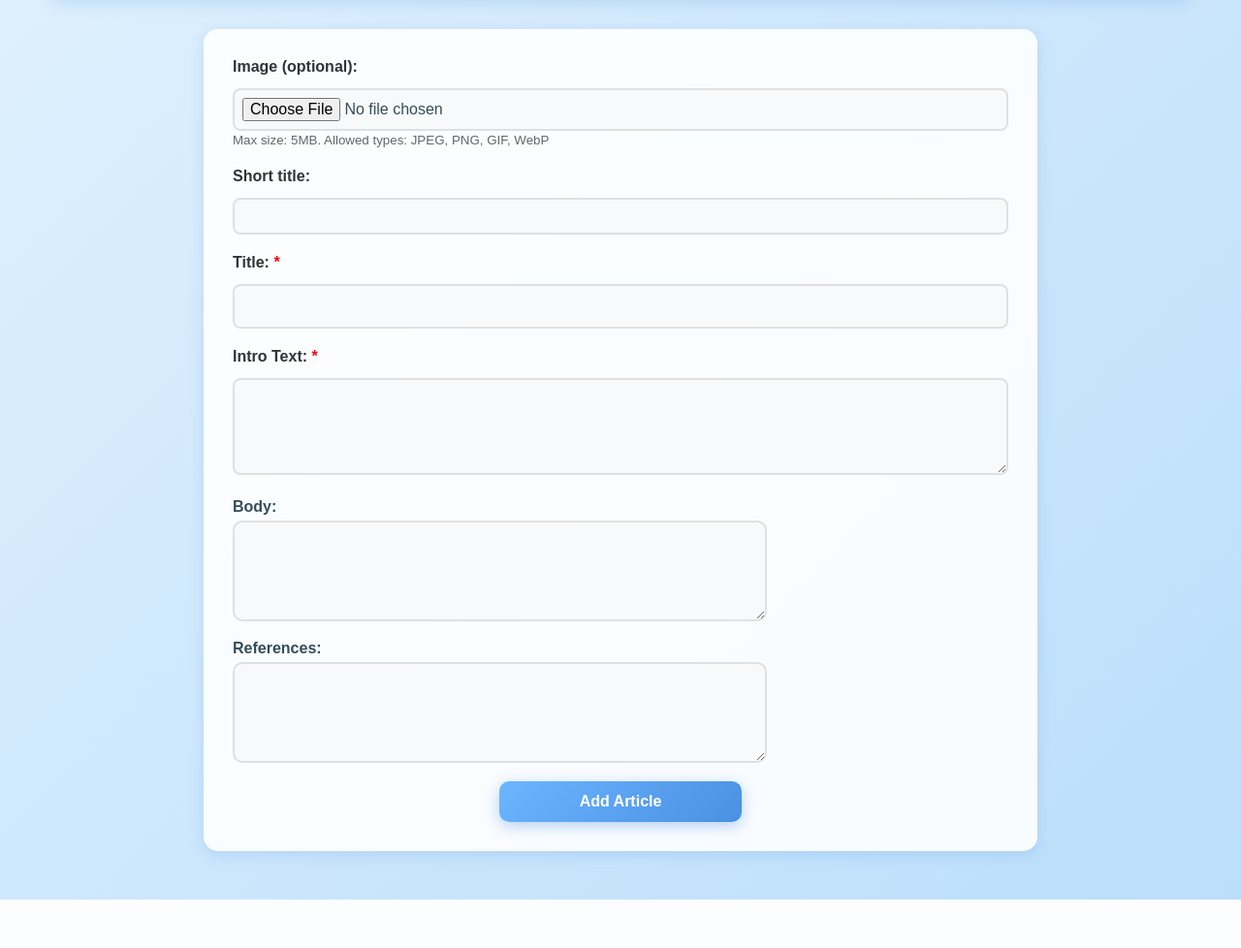
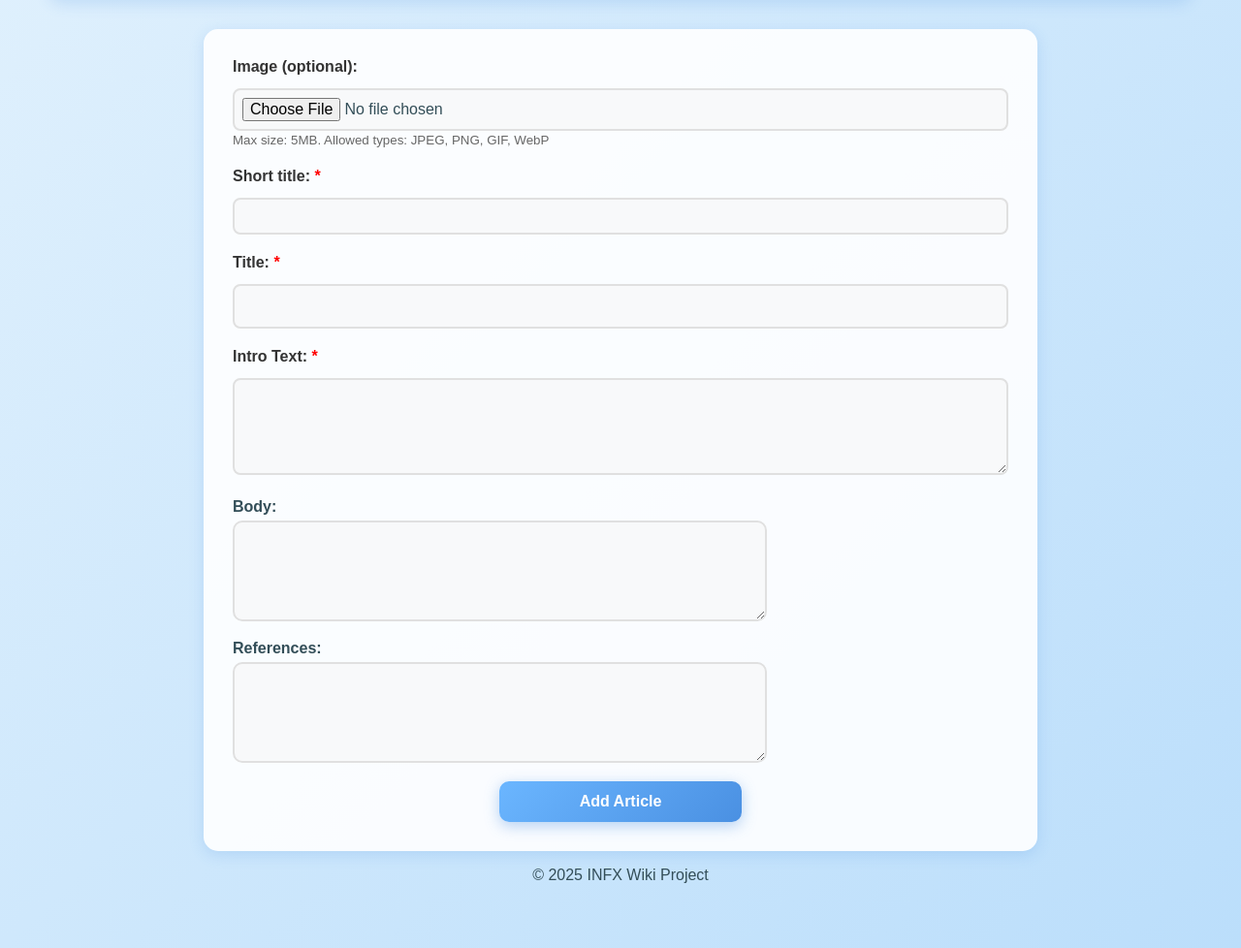
Before and after one commit to dptv2001-ops/INFX_472, a PHP site: page /addarticle.php in a window 1280 px wide. Shown: the part 303-1281 px from the top of the page at 97% size. Before the commit the page ends 1231 px from the top, so only its background shows below. Run offline with PHP 8.4, Linux system fonts and the light colour scheme; the visitor is signed in with stand-in values (Sample User, id 1).

Commit message:
last push

```diff
--- a/addarticle.php
+++ b/addarticle.php
@@ -49,10 +49,12 @@ if(isset($_POST['submit'])) {
     }
 
     $submit = $mysqli->query($sql);
-    if(move_uploaded_file($imagetmp, $folder)) {
-        echo "Image uploaded successfully";
-    } else {
-        echo "Failed to upload image";
+
+    if($submit) {
+        echo "Added article successfully. Return to home to view.";
+    }
+    else {
+        echo "Error" . mysqli_error($mysqli);
     }
 }
 
@@ -118,9 +120,10 @@ if(isset($_POST['submit'])) {
                 <small style="color: #666;">Max size: 5MB. Allowed types: JPEG, PNG, GIF, WebP</small>
             </div>
 
+            <!-- Short Title Field (Required) -->
             <div class="form-input" id="short_title" style="margin-bottom: 20px;">
-                <label for="short_title" style="display: block; margin-bottom: 8px; color: #333; font-weight: 600;">Short title:</label>
-                <input type="text" id="short_title"  name="short_title" style="padding: 8px; border: 2px solid #e0e0e0; border-radius: 8px; width: 100%; box-sizing: border-box;">
+                <label for="short_title" style="display: block; margin-bottom: 8px; color: #333; font-weight: 600;">Short title: <span style="color: red;">*</span></label>
+                <input type="text" id="short_title"  name="short_title" required style="padding: 8px; border: 2px solid #e0e0e0; border-radius: 8px; width: 100%; box-sizing: border-box;">
             </div>
 
             <!-- Title Field (Required) -->
@@ -145,5 +148,9 @@ if(isset($_POST['submit'])) {
              <!-- reference section, image, date, user uploaded -->
             <input type="submit" value="Add Article" name="submit">
         </form>
+
+        <footer style="text-align:center;">
+            <p>&copy; 2025 INFX Wiki Project</p>
+        </footer>
     </body>
 </html>
```
Also changed, not shown: wiki.php (+11 -6 lines), images/5ef5254484b096d8477224379afded3c.png (added), 1 other file.
